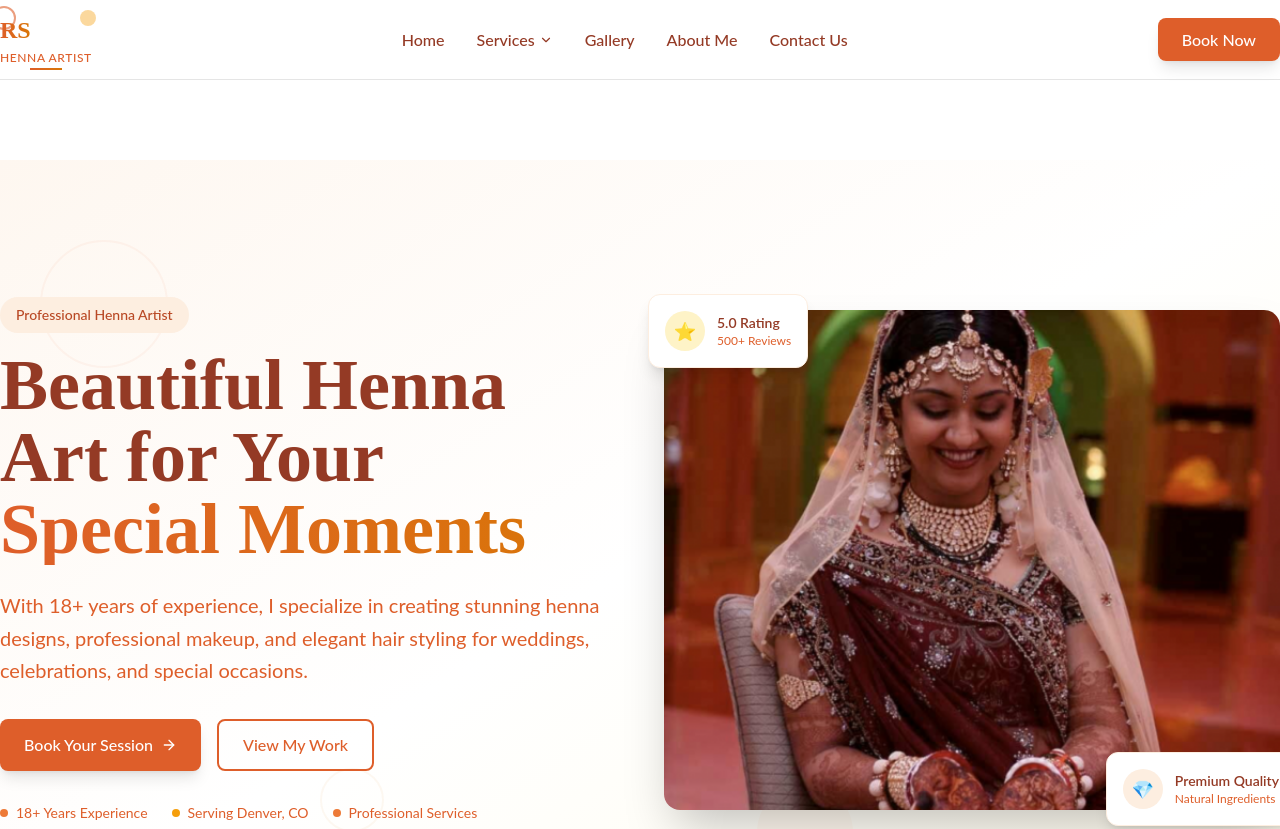
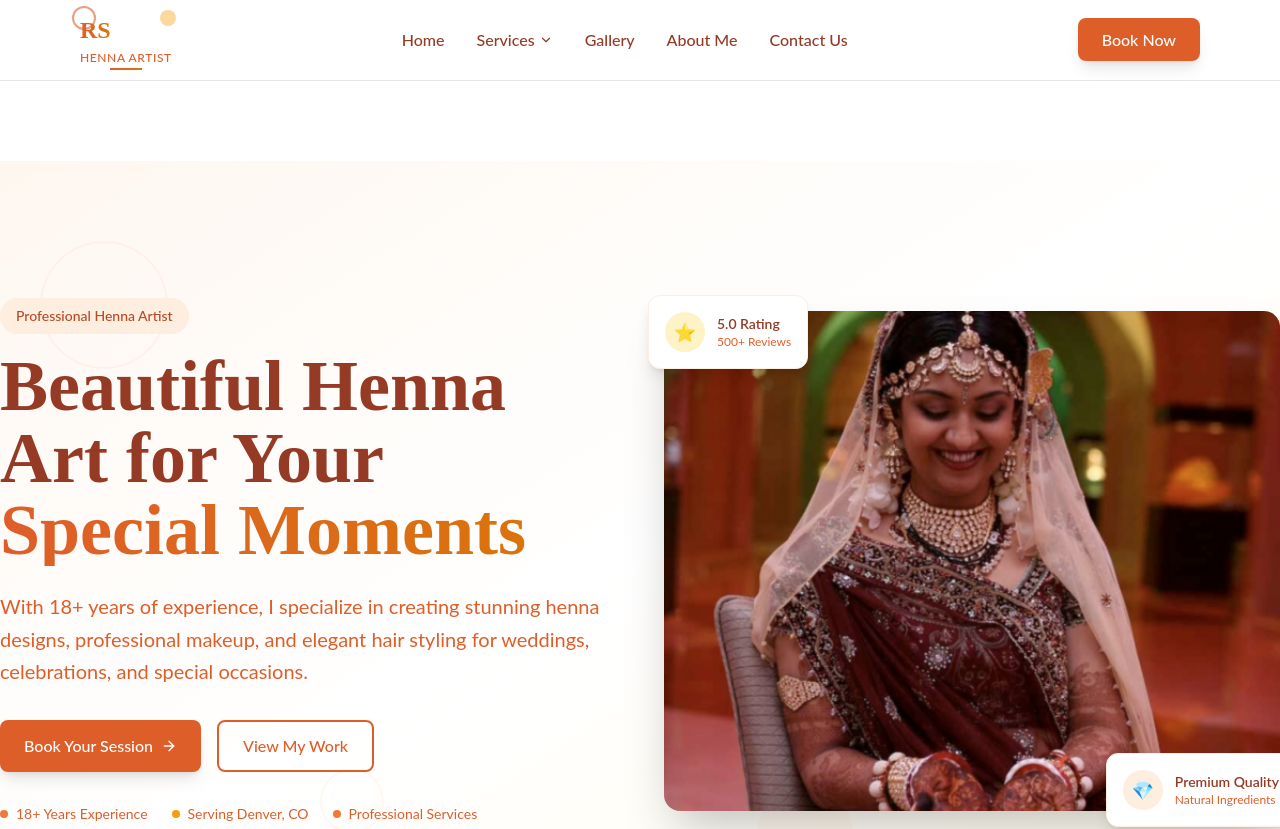
Before and after one commit to neerajghate/Henna_New, a Next.js app: page / in a window 1280 px wide. Shown: the top 829 px of the page. Built offline with nearby package versions, Linux system fonts and the light colour scheme.

Commit message:
header sticky

```diff
--- a/app/layout.tsx
+++ b/app/layout.tsx
@@ -20,8 +20,8 @@ export default function RootLayout({ children }: { children: React.ReactNode })
     <html lang="en">
       <body className="min-h-screen bg-white text-neutral-900 antialiased">
         {/* Sticky header controls positioning; Navigation is NOT fixed */}
-        <header className={`sticky top-0 z-50 border-b border-neutral-200 bg-white/90 backdrop-blur ${HEADER_H}`}>
-          <div className={`${CONTAINER} h-full flex items-center`}>
+        <header className="z-50 border-b border-neutral-200 bg-transparent">
+        <div className="mx-auto max-w-6xl px-4">
             <Navigation />
           </div>
         </header>
```
